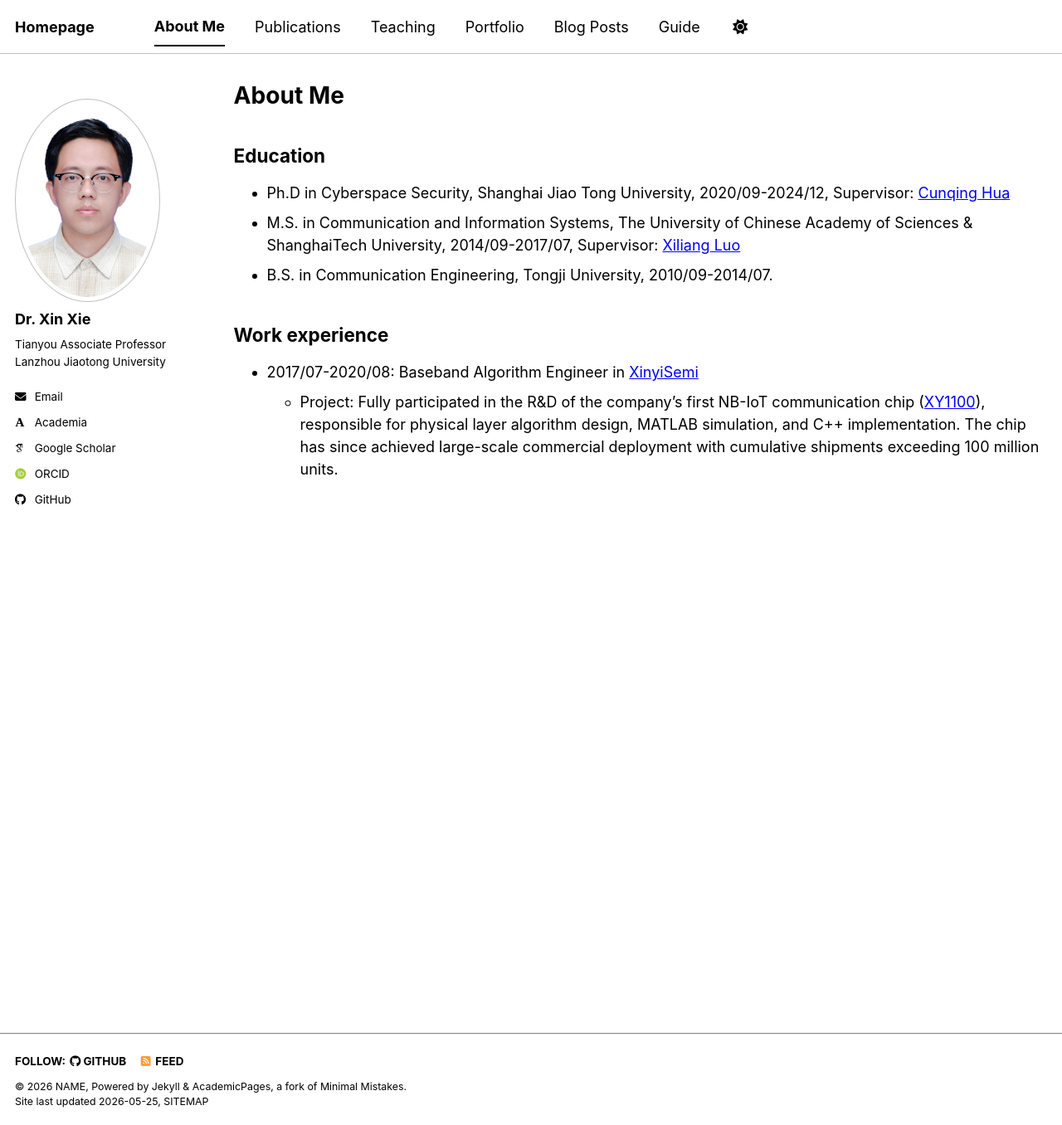
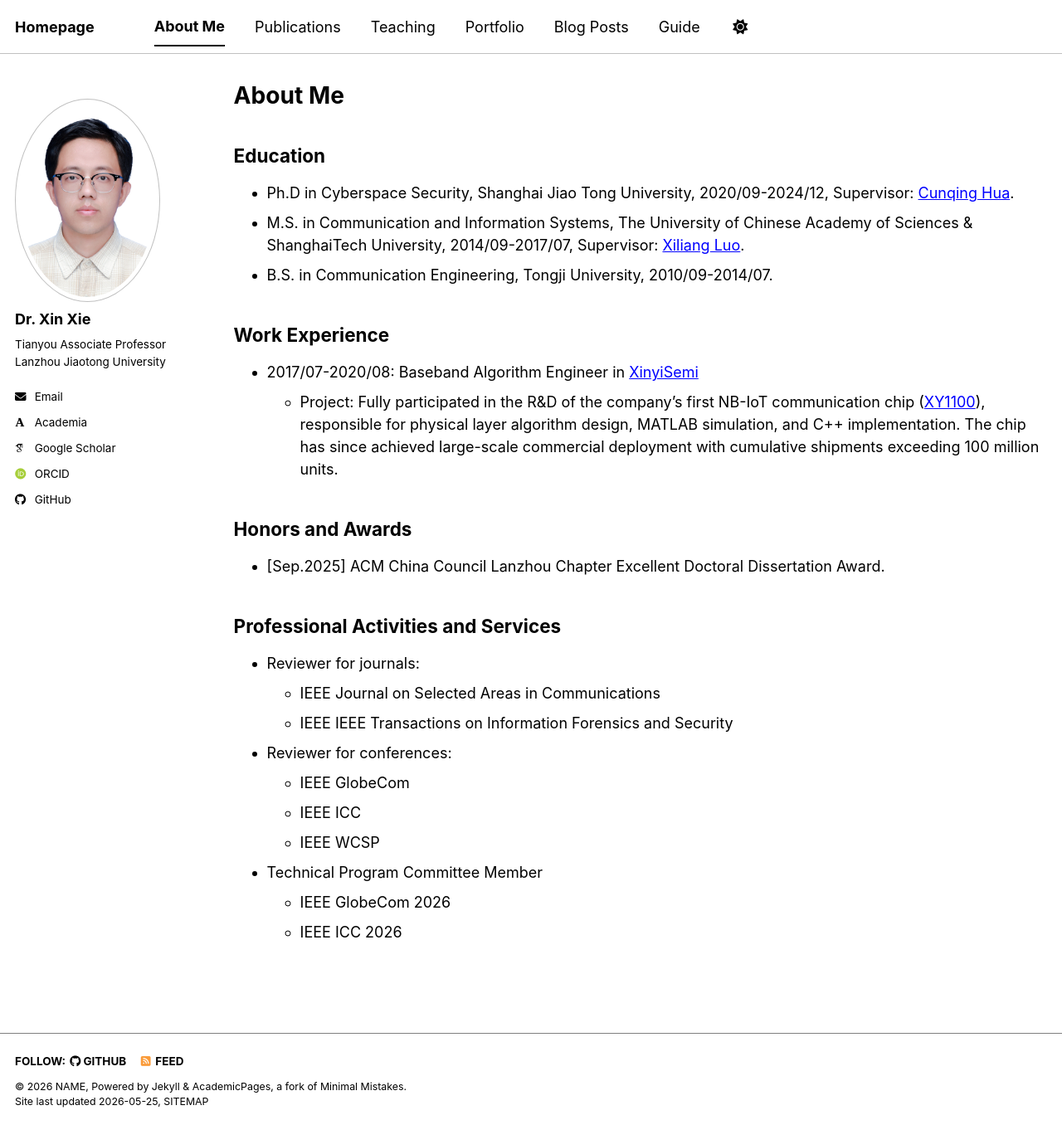
Before and after one commit to xiexin312/xiexin312.github.io, a Jekyll site: the page built from _pages/cv.md, in a window 1280 px wide and 1356 px high. Shown: the whole window at 83% size. Built offline with Jekyll 4.4.1, drawn with Linux system fonts in a browser that asks for light colours; some web fonts are replaced; a script bundle is joined from its source files by our own code; library files that are not in the unit come from our copies.

Commit message:
修改了about me

```diff
--- a/_pages/cv.md
+++ b/_pages/cv.md
@@ -10,10 +10,27 @@ redirect_from:
 {% include base_path %}
 
 ## Education
-- Ph.D in Cyberspace Security, Shanghai Jiao Tong University, 2020/09-2024/12, Supervisor: [Cunqing Hua](https://scholar.google.com/citations?user=3k3nuSoAAAAJ&hl=zh-CN)
-- M.S. in Communication and Information Systems, The University of Chinese Academy of Sciences & ShanghaiTech University, 2014/09-2017/07, Supervisor: [Xiliang Luo](https://scholar.google.com/citations?user=hLj5elMAAAAJ&hl=zh-CN)
+- Ph.D in Cyberspace Security, Shanghai Jiao Tong University, 2020/09-2024/12, Supervisor: [Cunqing Hua](https://scholar.google.com/citations?user=3k3nuSoAAAAJ&hl=zh-CN).
+- M.S. in Communication and Information Systems, The University of Chinese Academy of Sciences & ShanghaiTech University, 2014/09-2017/07, Supervisor: [Xiliang Luo](https://scholar.google.com/citations?user=hLj5elMAAAAJ&hl=zh-CN).
 - B.S. in Communication Engineering, Tongji University, 2010/09-2014/07.
 
-## Work experience
+## Work Experience
 - 2017/07-2020/08: Baseband Algorithm Engineer in [XinyiSemi](https://www.xinyisemi.com/)
   - Project: Fully participated in the R&D of the company's first NB-IoT communication chip ([XY1100](https://www.xinyisemi.com/products/nb-iot-soc/2)), responsible for physical layer algorithm design, MATLAB simulation, and C++ implementation. The chip has since achieved large-scale commercial deployment with cumulative shipments exceeding 100 million units.
+
+## Honors and Awards
+- [Sep.2025] ACM China Council Lanzhou Chapter Excellent Doctoral Dissertation Award.
+
+## Professional Activities and Services
+- Reviewer for journals:
+  - IEEE Journal on Selected Areas in Communications
+  - IEEE IEEE Transactions on Information Forensics and Security
+
+- Reviewer for conferences:
+  - IEEE GlobeCom
+  - IEEE ICC
+  - IEEE WCSP
+
+- Technical Program Committee Member
+  - IEEE GlobeCom 2026
+  - IEEE ICC 2026
```
Also changed, not shown: _pages/about.md (+1 -0 lines), _teaching/2026-spring-teaching-1.md (renamed from _teaching/2014-spring-teaching-1.md).
